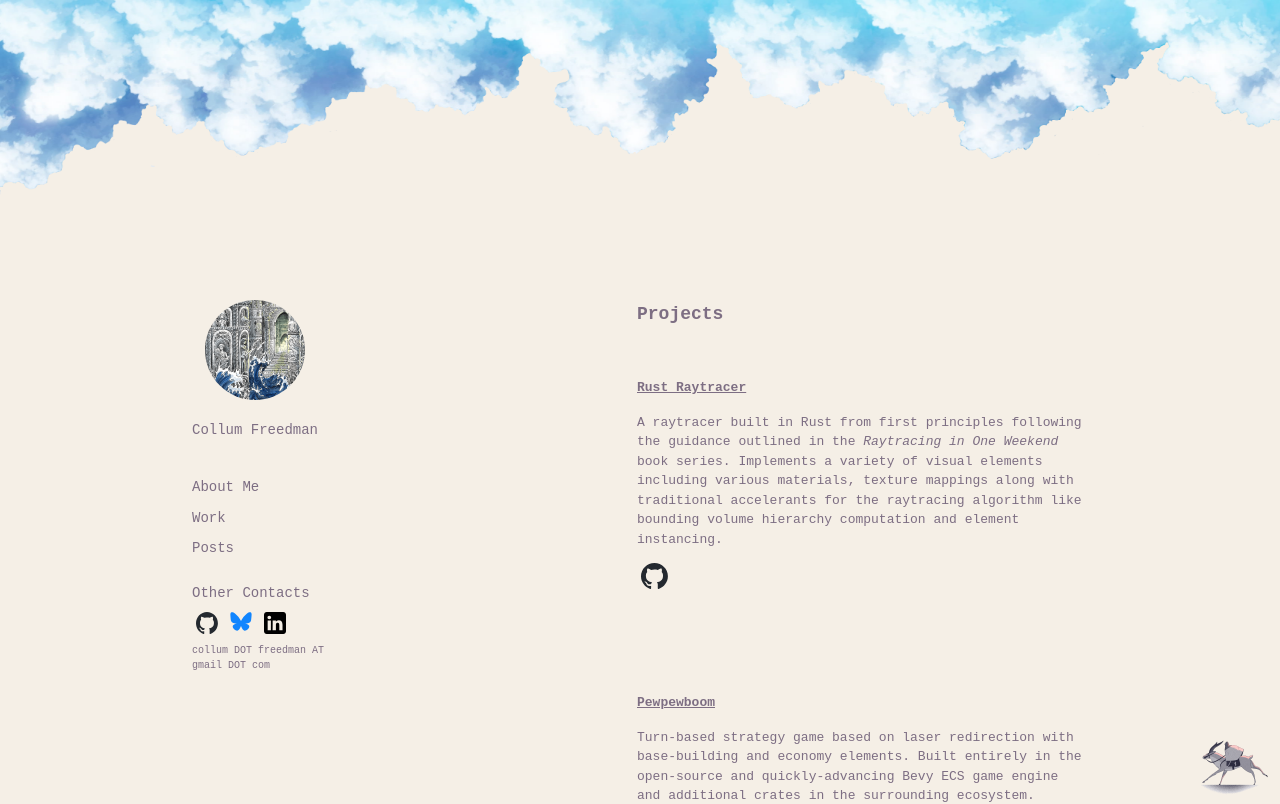
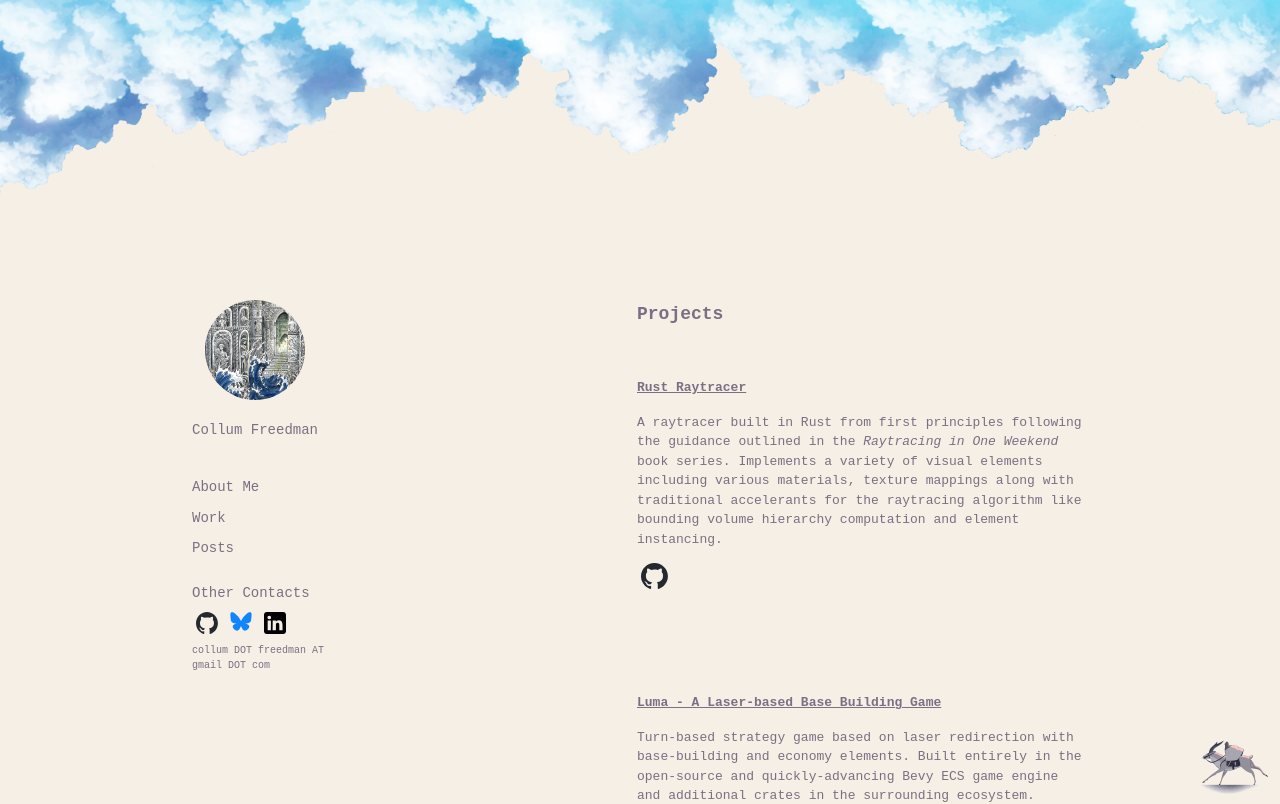
Before and after one commit to cfreedman/website, a Next.js app: page /projects in a window 1280 px wide. Shown: the top 804 px of the page. Built offline with nearby package versions, Linux system fonts and the light colour scheme.

Commit message:
Some small edits

```diff
--- a/src/app/(main)/projects/page.tsx
+++ b/src/app/(main)/projects/page.tsx
@@ -37,7 +37,9 @@ export default function ProjectsPage(): JSX.Element {
         </div>
       </div>
       <div className="mb-[100px] w-full">
-        <h3 className="mb-[15px] font-semibold underline">Pewpewboom</h3>
+        <h3 className="mb-[15px] font-semibold underline">
+          Luma - A Laser-based Base Building Game
+        </h3>
         <p className="mb-[15px]">
           Turn-based strategy game based on laser redirection with base-building
           and economy elements. Built entirely in the open-source and
--- a/src/components/SideMenu.tsx
+++ b/src/components/SideMenu.tsx
@@ -19,7 +19,6 @@ export default function SideMenu(): JSX.Element {
           isGroup={true}
           sublinks={[
             { label: "Projects", link: "/projects" },
-            { label: "Math", link: "/math" },
             { label: "Art", link: "/art" },
           ]}
         />
--- a/src/components/TopMenu.tsx
+++ b/src/components/TopMenu.tsx
@@ -15,7 +15,6 @@ export default function TopMenu(): JSX.Element {
           isGroup={true}
           sublinks={[
             { label: "Projects", link: "/projects" },
-            { label: "Math", link: "/math" },
             { label: "Art", link: "/art" },
           ]}
         />
```
